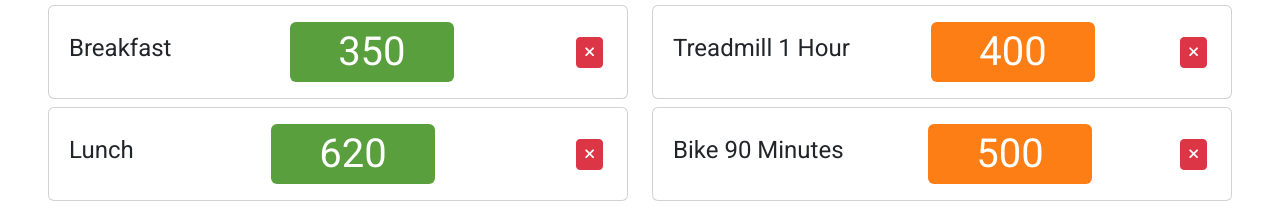
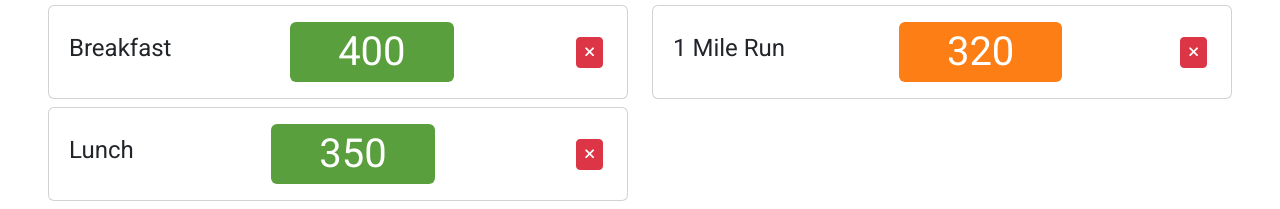
Before and after one commit to regan035/CalorieTracker-JS-OOP, a plain HTML site: page index.html in a window 1280 px wide. Shown: the part 723-932 px from the top of the page. Drawn offline with Linux system fonts and the light colour scheme.

Commit message:
add new items and display in dom

```diff
--- a/index.html
+++ b/index.html
@@ -46,7 +46,7 @@
             </div>
           </div>
         </div>
-         <div class="col-md-6">
+        <div class="col-md-6">
           <div class="card text-center bg-primary text-white">
             <div class="card-body">
               <div id="calories-total" class="fs-1 fw-bold">400</div>
@@ -83,7 +83,7 @@
       </div>
     </section>
 
-     <section class="px-5">
+    <section class="px-5">
       <div class="progress">
         <div
           id="calorie-progress"
@@ -168,7 +168,7 @@
 
           <div id="meal-items">
             <!-- Item 1 -->
-            <div class="card my-2">
+            <!-- <div class="card my-2">
               <div class="card-body">
                 <div class="d-flex align-items-center justify-content-between">
                   <h4 class="mx-1">Breakfast</h4>
@@ -182,9 +182,9 @@
                   </button>
                 </div>
               </div>
-            </div>
+            </div> -->
             <!-- Item 2 -->
-            <div class="card my-2">
+            <!-- <div class="card my-2">
               <div class="card-body">
                 <div class="d-flex align-items-center justify-content-between">
                   <h4 class="mx-1">Lunch</h4>
@@ -198,15 +198,13 @@
                   </button>
                 </div>
               </div>
-            </div>
+            </div> -->
           </div>
         </div>
         <!-- Workout -->
         <div class="col-md-6">
           <div class="d-flex align-items-center">
-            <h2 class="border-start border-secondary border-3 p-2">
-              Workouts
-            </h2>
+            <h2 class="border-start border-secondary border-3 p-2">Workouts</h2>
             <button
               class="btn btn-secondary btn-sm ms-auto text-white fw-bold py-2 px-3 h-100"
               data-bs-toggle="collapse"
@@ -247,7 +245,7 @@
 
           <div id="workout-items">
             <!-- Item 1 -->
-            <div class="card my-2">
+            <!-- <div class="card my-2">
               <div class="card-body">
                 <div class="d-flex align-items-center justify-content-between">
                   <h4 class="mx-1">Treadmill 1 Hour</h4>
@@ -261,9 +259,9 @@
                   </button>
                 </div>
               </div>
-            </div>
+            </div> -->
             <!-- Item 2 -->
-            <div class="card my-2">
+            <!-- <div class="card my-2">
               <div class="card-body">
                 <div class="d-flex align-items-center justify-content-between">
                   <h4 class="mx-1">Bike 90 Minutes</h4>
@@ -277,7 +275,7 @@
                   </button>
                 </div>
               </div>
-            </div>
+            </div> -->
           </div>
         </div>
       </div>
--- a/js/app.js
+++ b/js/app.js
@@ -31,12 +31,14 @@ class CaloriesTracker {
   addMeal(meal) {
     this._meals.push(meal);
     this._totalCalories += meal.calories;
+    this._displayNewMeal(meal);
     this._render();
   }
 
   addWorkout(workout) {
     this._workouts.push(workout);
     this._totalCalories -= workout.calories;
+    this._displayNewWorkout(workout);
     this._render();
   }
 
@@ -102,6 +104,57 @@ class CaloriesTracker {
     progressEl.style.width = `${width}%`;
   }
 
+  //display new Items
+  _displayNewMeal(meal) {
+    const mealsEl = document.getElementById("meal-items");
+    const mealEl = document.createElement("div");
+    mealEl.classList.add("card", "my-2");
+
+    //set item id so it can be deleted
+    mealEl.setAttribute("data-id", meal.id);
+    mealEl.innerHTML = `
+    <div class="card-body">
+    <div class="d-flex align-items-center justify-content-between">
+      <h4 class="mx-1">${meal.name}</h4>
+      <div
+        class="fs-1 bg-primary text-white text-center rounded-2 px-2 px-sm-5"
+      >
+        ${meal.calories}
+      </div>
+      <button class="delete btn btn-danger btn-sm mx-2">
+        <i class="fa-solid fa-xmark"></i>
+      </button>
+    </div>
+  </div>
+    `;
+
+    mealsEl.appendChild(mealEl);
+  }
+
+  _displayNewWorkout(workout) {
+    const workoutsEl = document.getElementById("workout-items");
+    const workoutEl = document.createElement("div");
+    workoutEl.classList.add("card", "my-2");
+
+    workoutEl.setAttribute("data-id", workout.id);
+    workoutEl.innerHTML = `
+    <div class="card-body">
+    <div class="d-flex align-items-center justify-content-between">
+      <h4 class="mx-1">${workout.name}</h4>
+      <div
+        class="fs-1 bg-secondary text-white text-center rounded-2 px-2 px-sm-5"
+      >
+        ${workout.calories}
+      </div>
+      <button class="delete btn btn-danger btn-sm mx-2">
+        <i class="fa-solid fa-xmark"></i>
+      </button>
+    </div>
+  </div>
+    `;
+    workoutsEl.appendChild(workoutEl);
+  }
+
   //JS requires manually render
   _render() {
     this._displayCaloriesTotal();
@@ -117,55 +170,37 @@ class App {
     this._tracker = new CaloriesTracker();
     document
       .getElementById("meal-form")
-      .addEventListener("submit", this._newMeal.bind(this));
+      .addEventListener("submit", this._newItem.bind(this, "meal"));
 
     document
       .getElementById("workout-form")
-      .addEventListener("submit", this._newWorkout.bind(this));
+      .addEventListener("submit", this._newItem.bind(this, "workout"));
   }
 
-  _newMeal(e) {
+  _newItem(type, e) {
     e.preventDefault();
     console.log(this);
-    const name = document.getElementById("meal-name");
-    const calories = document.getElementById("meal-calories");
+    const name = document.getElementById(`${type}-name`);
+    const calories = document.getElementById(`${type}-calories`);
 
     //validate input
     if (name.value === "" || calories.value === "") {
       alert("Please input");
       return;
     }
-    const meal = new Meal(name.value, parseInt(calories.value));
-    this._tracker.addMeal(meal);
+    if (type === "meal") {
+      const meal = new Meal(name.value, parseInt(calories.value));
+      this._tracker.addMeal(meal);
+    } else {
+      const workout = new Workout(name.value, parseInt(calories.value));
+      this._tracker.addWorkout(workout);
+    }
 
     //clear the form
     name.value = "";
     calories.value = "";
     //close collapse form after input
-    const collapseForm = document.getElementById("collapse-meal");
-    const collapse = new bootstrap.Collapse(collapseForm, { toggle: true });
-  }
-
-  _newWorkout(e) {
-    e.preventDefault();
-
-    const name = document.getElementById("workout-name");
-    const calories = document.getElementById("workout-calories");
-
-    //validate input
-    if (name.value === "" || calories.value === "") {
-      alert("Please input");
-      return;
-    }
-    const workout = new Workout(name.value, parseInt(calories.value));
-    this._tracker.addWorkout(workout);
-
-    //clear the form
-    name.value = "";
-    calories.value = "";
-
-    //close collapse form after input
-    const collapseForm = document.getElementById("collapse-workout");
+    const collapseForm = document.getElementById(`collapse-${type}`);
     const collapse = new bootstrap.Collapse(collapseForm, { toggle: true });
   }
 }
```
